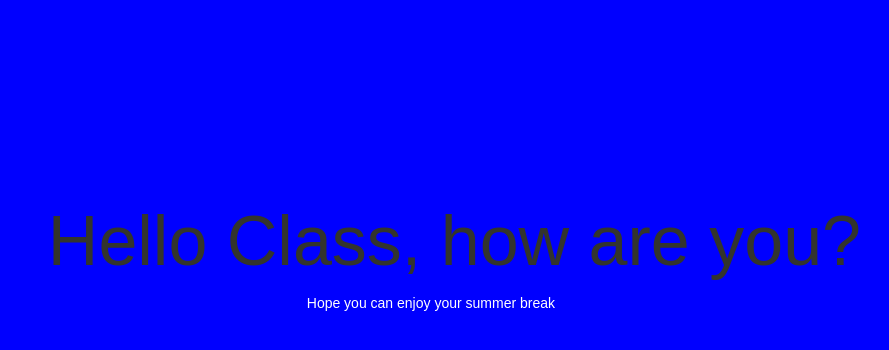
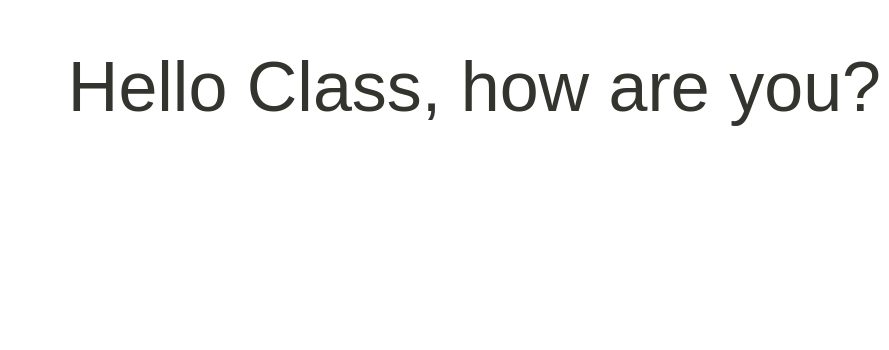
Before and after one commit to ccspringgp/AWS_CICD, a website: page index.html in a window 1280 px wide. Shown: the whole page, without its empty margins (391-1280 px from the left). Drawn offline with Linux system fonts and the light colour scheme.

Commit message:
text change1

```diff
--- a/index.html
+++ b/index.html
@@ -24,18 +24,18 @@
         color: #55aaff;
       }
       .textColumn, .linksColumn {
-        padding: 2em;
+        padding: 0px;
       }
       .textColumn {
-        position: absolute;
+        position: static;
         top: 0px;
         right: 0px;
         bottom: 0px;
         left: 0px;
 
         text-align: right;
-        padding-top: 11em;
-        background-color: blue;
+        padding-top: 0px;
+        background-color: white;
 
       }
       .textColumn p {
```
